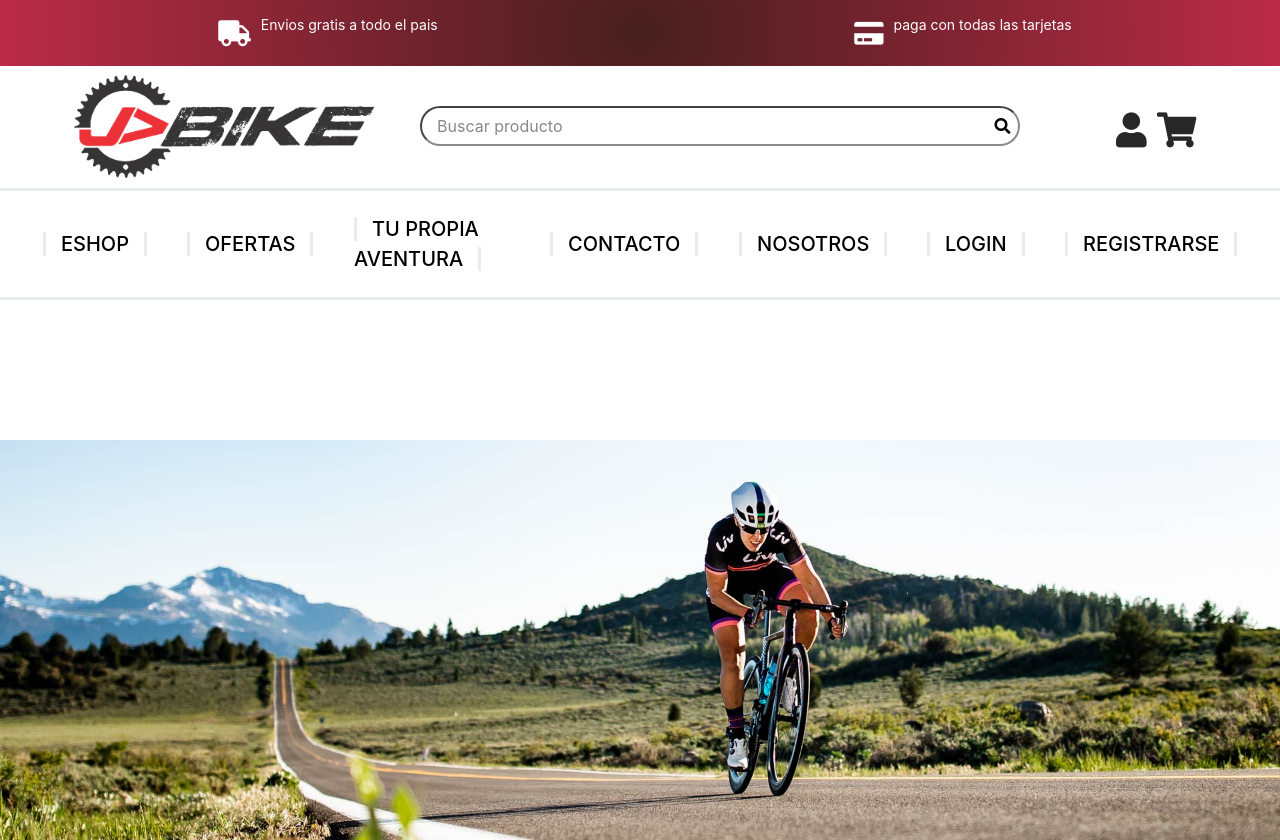
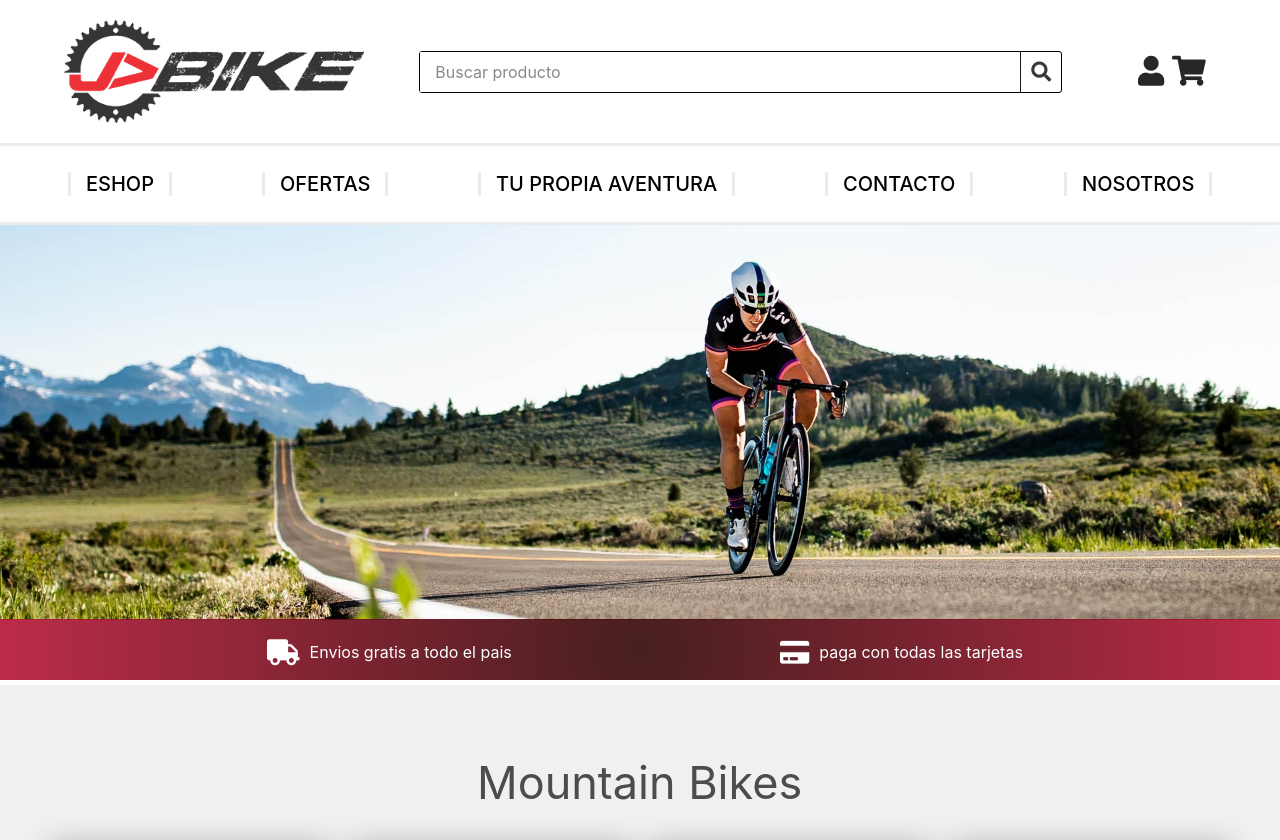
Before and after one commit to agustinvicchio/repo2_grupo11, a website: page views/index.html in a window 1280 px wide. Shown: the top 840 px of the page. Drawn offline with nearby package versions, Linux system fonts and the light colour scheme; files whose address does not match are found by name.

Commit message:
primer arreglo de Marce

```diff
--- a/public/css/estiloindex.css
+++ b/public/css/estiloindex.css
@@ -15,6 +15,10 @@ header{
     justify-content: space-between;
     align-items: center;
     background-color: white
+}
+
+header .banner {
+    margin-top: 110px;
 }
 
 
@@ -35,30 +39,36 @@ header .top-header .low{
 header .header-banner{
     opacity: 0.9;
     background: rgb(52,7,7);
-    background: radial-gradient(circle, rgba(52,7,7,1) 0%, rgba(180,20,52,1) 100%);;
+    background: radial-gradient(circle, rgba(52,7,7,1) 0%, rgba(180,20,52,1) 100%);
+    padding-bottom: 5px;
+}
+
+header .header-banner .contenedor{
+
     color: white;
     width: 100%;
     display: flex;
     justify-content: space-around;
     text-align: center;
-    padding: 5px;
-    margin-bottom: 3px;
+    padding-top: 10px;
+    margin-top: 5px;
 
 
 }
 
-header .header-banner div{
+header .header-banner .contenedor div{
     margin: 10px;}
 
 
 
     header .top-header {
-        width: 95%;
+        width: 100%;
         display: flex;
         flex-direction: row;
         justify-content: space-between;
-        margin-bottom: 10px;
         background-color: white;
+        position: fixed;
+        z-index: 10;
 
     }
 
@@ -132,9 +142,6 @@ header .header-banner div{
     }
 
 
-    header .banner{
-        margin-top: 2px;
-    }
 
 
 
@@ -235,14 +242,21 @@ header .header-banner div{
     }
 
     header .banner{
-        order:2
+        margin-top: 220px;
     }
 
 
+
+
+
     header .top-header .low .search-bar i{
-        color: black;
+        font-size: 20px;
+        text-align: center;
         position: relative;
-        right: 30px;
+        padding: 10px 10px;
+        margin: 0;
+        border-left: 1px solid black;
+        opacity: 90%;
     }
 
 
@@ -329,18 +343,37 @@ header .header-banner div{
 
             height: 90px;
         }
+
         header .low-header .header-banner{
-            position: fixed;
+            justify-content: center;
+            text-align: center;
         }
 
-        header .low-header .header-banner div{
+        header .low-header .header-banner .contenedor{
+         display: flex;
+         justify-content: space-around;
+         width: 80%;
+         max-width: 1300px;
+         margin: auto;
+        }
+
+
+
+        header .low-header .header-banner .contenedor div{
             display: flex;
             flex-direction: row;
-            font-size: 14px;
+            justify-content: center;
+            align-items: center;
+            margin: 0px 20px;
         }
-        header .low-header .header-banner div i{
+        header .low-header .header-banner .contenedor div i{
             align-self: center;
-            margin: 0px 10px;
+            margin: 10px 10px;
+        }
+
+        header .low-header .header-banner .contenedor div p{
+            text-align: center;
+            margin: 0;
         }
 
         header .low-header .icons{
@@ -358,7 +391,7 @@ header .top-header .top .logo2{
 header .top-header .low{
     display: flex;
     justify-content: space-between;
-    padding:10px ;
+    padding:20px 0px ;
     width: 90%;
     margin: auto;
     max-width: 1200px;
@@ -366,36 +399,38 @@ header .top-header .low{
 
 
 header .top-header .low .user{
-    font-size: 35px;
+    font-size: 30px;
     align-self: center;
     color: black;
     position: relative;
     right: 10px;
     opacity: 85%;
+    bottom: 3px;
 }
 
 
 header .top-header .low form{
     align-self: center;
-    width: 700px;
     position: relative;
-    left: 20px;
-
+    display: flex;
+    border: 1.5px solid black;
+    right: 15px;
+    top: 1px;
+    opacity: 100%;
+    border-radius: 3px;
 
 
 }
 
 header .top-header .low form input{
     opacity: 85%;
-    border-radius: 20px;
     height: 40px;
     padding: 15px;
-    width: 600px
+    width: 600px;
+    border:none
 }
 
-header .banner{
-    margin-top: 140px;
-}
+
 
 
 }
--- a/views/index.html
+++ b/views/index.html
@@ -33,9 +33,10 @@
                     <li class="hvr-hang"><a href="#">TU PROPIA AVENTURA</a></li>
                     <LI class="hvr-hang"><a href="#">CONTACTO</a></LI>
                     <li class="hvr-hang"><a href="#">NOSOTROS</a></li>
+                    <!--
                     <li class="hvr-hang"><a href="/login">LOGIN</a></li>
                     <li class="hvr-hang"><a href="/register">REGISTRARSE</a></li>
-
+                    -->
                 </ul>
 
             </div>
@@ -85,6 +86,7 @@
 
 
             <div class="header-banner">
+                <div class = "contenedor">
                 <div>
                     <i class="fas fa-truck"></i>
                     <p>Envios gratis a todo el pais</p>
@@ -93,6 +95,7 @@
                     <i class="fas fa-credit-card"></i>
                     <p>paga con todas las tarjetas</p>
                 </div>
+            </div>
             </div>
 
         </div>
@@ -308,57 +311,25 @@
         </div>
     </section>
 
-    <footer class="text-center text-white" style="background: radial-gradient(circle, rgba(52,7,7,1) 0%, rgba(180,20,52,1) 100%);">
-        <!-- Grid container -->
-        <div class="container p-4">
-          <!-- Section: Iframe -->
-          <section class="">
-            <div class="row d-flex justify-content-center">
-              <div class="col-lg-18">
-                <div class="ratio ratio-16x9">
-                  <iframe
-                    class="shadow-1-strong rounded"
-                    src="https://www.youtube.com/watch?v=h6t5eDe5gUE"
-                    title="Video Descenso Montaña"
-                    allowfullscreen
-                  ></iframe>
-                </div>
-              </div>
+
+          <footer class="footer-basic">
+            <div class="social">
+                <a href="#"><i class="fab fa-instagram"></i></a>
+                <a href="#"><i class="fab fa-facebook-f"></i></a>
+                <a href="#"><i class="fab fa-twitter"></i></a>
+                <a href="#"><i class="fab fa-youtube"></i></a>
             </div>
-          </section>
-          <!-- Section: Iframe -->
-        </div>
-        <!-- Grid container -->
-
-        <section class="mb-4" style="background: radial-gradient(circle, rgba(52,7,7,1) 0%, rgba(180,20,52,1) 100%);">
-            <!-- Facebook -->
-            <a class="btn btn-secondary btn-floating m-1"  href="#!" role="button"><i class="fab fa-facebook-f"></i></a>
-
-            <!-- Twitter -->
-            <a class="btn btn-secondary btn-floating m-1"  href="#!" role="button"><i class="fab fa-twitter"></i></a>
-
-            <!-- Google -->
-            <a class="btn btn-secondary btn-floating m-1" href="#!" role="button"><i class="fab fa-google"></i></a>
-
-            <!-- Instagram -->
-            <a class="btn btn-secondary btn-floating m-1"  href="#!" role="button"><i class="fab fa-instagram"></i></a>
-
-            <!-- Linkedin -->
-            <a class="btn btn-secondary btn-floating m-1" href="#!" role="button"><i class="fab fa-linkedin-in"></i></a>
-            <!-- Github -->
-            <a class="btn btn-secondary btn-floating m-1"  href="#!" role="button"><i class="fab fa-github"></i></a>
-          </section>
-          <!-- Section: Social media -->
+            <ul class="list-inline">
+                <li class="list-inline-item"><a href="#">Home</a></li>
+                <li class="list-inline-item"><a href="#">Mision y Vision</a></li>
+                <li class="list-inline-item"><a href="#">Acerca de</a></li>
+                <li class="list-inline-item"><a href="#">Contacto</a></li>
+                <li class="list-inline-item"><a href="#">Terminos y Condiciones</a></li>
+            </ul>
+            <p class="copyright">JAbike © 2021</p>
+        </footer>
 
 
-        <!-- Copyright -->
-        <div class="text-center p-3" style="background: rgb(52,7,7);
-        background: radial-gradient(circle, rgba(52,7,7,1) 0%, rgba(180,20,52,1) 100%);">
-          © 2021 Copyright:
-          <a class="text-white" href="/">JBike</a>
-        </div>
-        <!-- Copyright -->
-      </footer>
 
 
 
```
Also changed, not shown: footerMarto.txt (added, +52 -0 lines), 1 other file.
